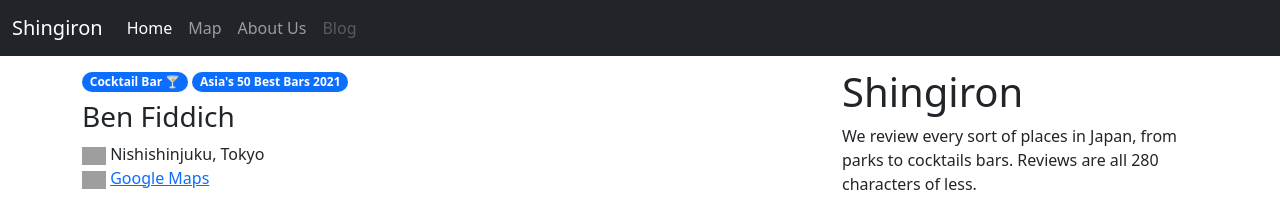
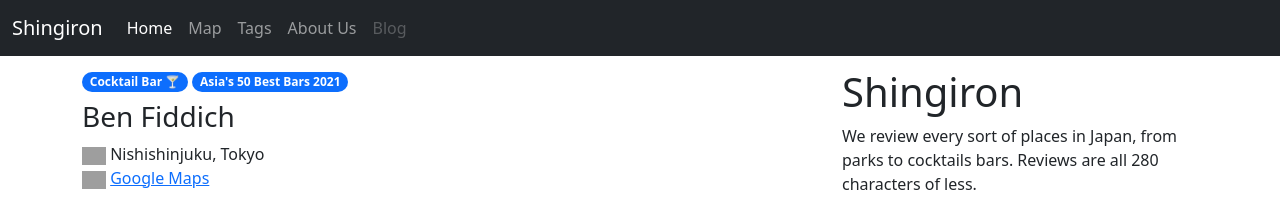
Before and after one commit to alessandrosp/shingiron, a Jekyll site: the page built from docs/index.html, in a window 1280 px wide. Shown: the top 212 px of the page. Built offline with Jekyll 4.4.1, drawn with Linux system fonts in a browser that asks for light colours; nearby versions of some CDN libraries; grey boxes are pictures that could not be loaded.

Commit message:
Update core.html

```diff
--- a/docs/_layouts/core.html
+++ b/docs/_layouts/core.html
@@ -20,6 +20,7 @@
           <div class="navbar-nav">
             <a class="nav-link active" aria-current="page" href="{{ site.url }}">Home</a>
             <a class="nav-link" href="{{ site.url | append: "map/" }}">Map</a>
+            <a class="nav-link" href="{{ site.url | append: "tags/" }}">Tags</a>
             <a class="nav-link" href="{{ site.url | append: "about/" }}">About Us</a>
             <a class="nav-link disabled" href="#" tabindex="-1" aria-disabled="true">Blog</a>
           </div>
```
